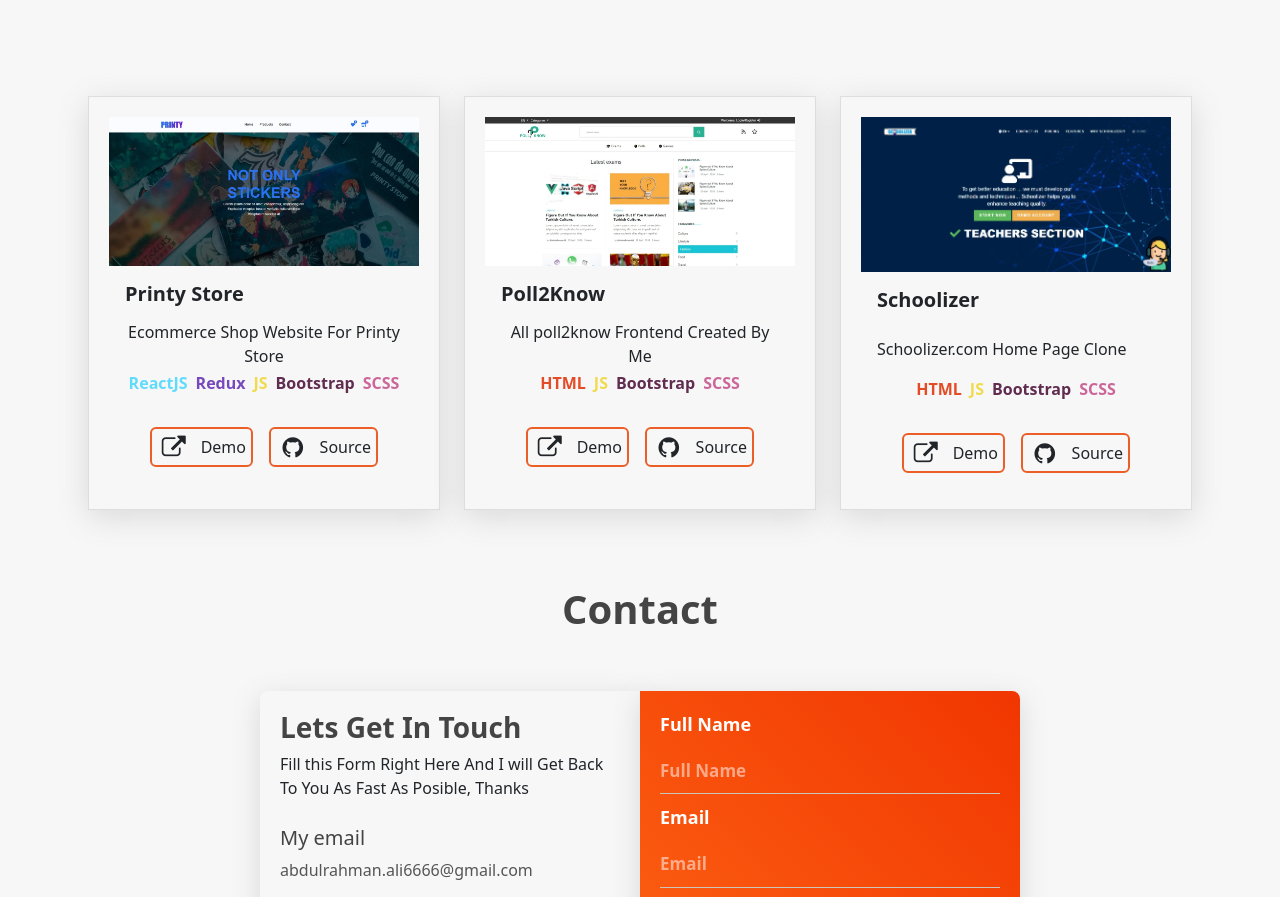
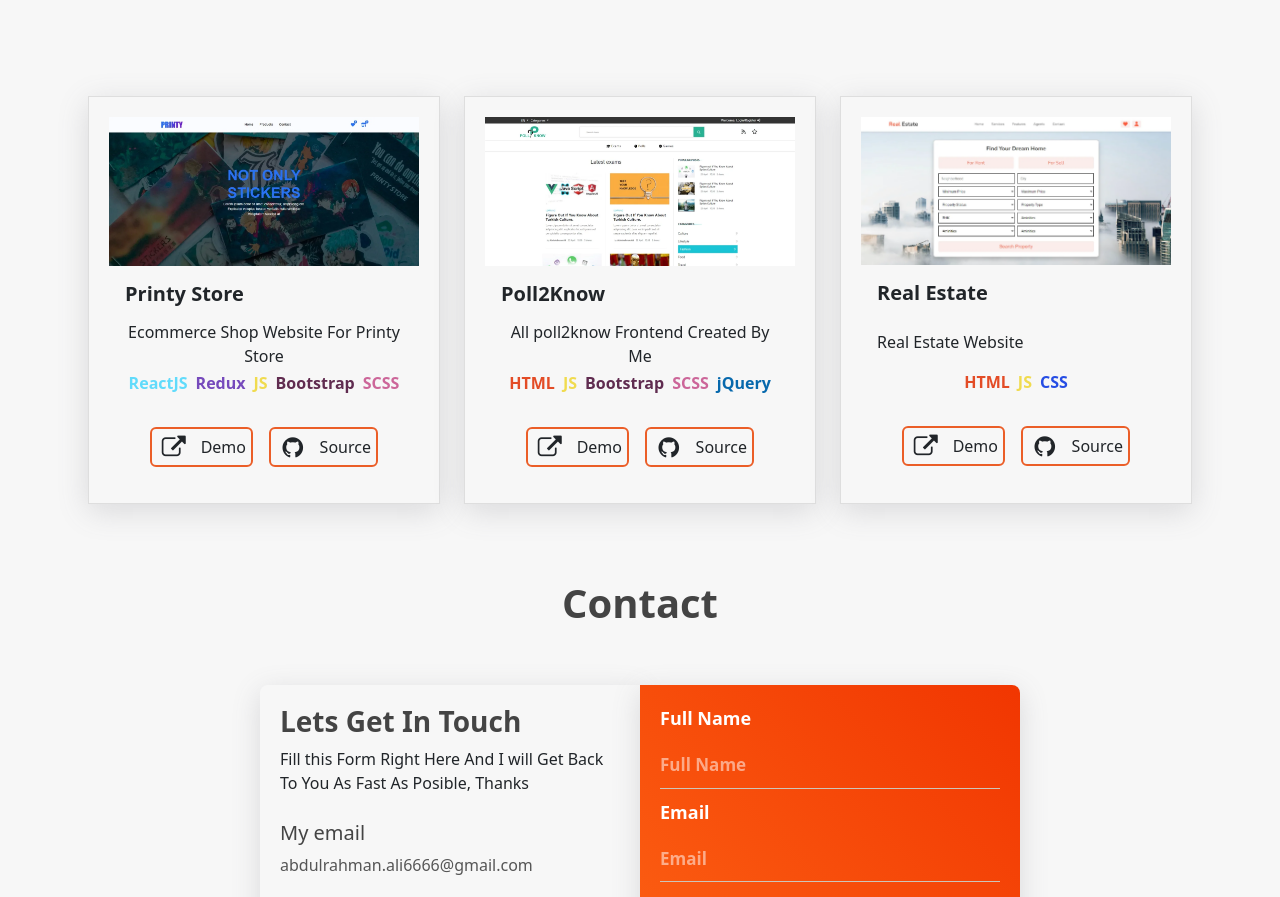
Before and after one commit to abdulrahmanali-dev/my-portofolio, a React (Create React App) app: page / in a window 1280 px wide. Shown: the part 1391-2288 px from the top of the page. Built offline with nearby package versions, Linux system fonts and the light colour scheme.

Commit message:
added new project

```diff
--- a/src/assets/data/projects.js
+++ b/src/assets/data/projects.js
@@ -1,4 +1,5 @@
 import project2Img from "../images/project-2.webp";
+import project3Img from "../images/project-3.webp";
 import project5Img from "../images/project-5.webp";
 import project6Img from "../images/project-6.webp";
 export const projects = [
@@ -13,17 +14,17 @@ export const projects = [
   {
     name: "Poll2Know",
     desc: "All poll2know Frontend Created By Me",
-    tech: ["HTML", "JS", "Bootstrap", "SCSS"],
+    tech: ["HTML", "JS", "Bootstrap", "SCSS" ,'jQuery'],
     imgUrl: project6Img,
     link: "https://poll2know.com/en/",
     source: "https://github.com/abdulrahmanali-dev/poll2know.com_frontend",
   },
   {
-    name: "Schoolizer",
-    desc: "Schoolizer.com Home Page Clone",
-    tech: ["HTML", "JS", "Bootstrap", "SCSS"],
-    imgUrl: project2Img,
-    link: "https://schoolizer-v2.netlify.app",
-    source: "https://github.com/abdulrahmanali-dev/schoolizer.com_frontend",
+    name: "Real Estate",
+    desc: "Real Estate Website",
+    tech: ["HTML", "JS", "CSS"],
+    imgUrl: project3Img,
+    link: "https://real-essstate.netlify.app",
+    source: "https://github.com/abdulrahmanali-dev/real-estate-website",
   },
 ];
--- a/src/pages/home/Home.css
+++ b/src/pages/home/Home.css
@@ -121,8 +121,12 @@
   color: #e34c26;
 }
 
-.css {
+.CSS {
   color: #264de4;
+}
+
+.jQuery {
+  color: #0769ad;
 }
 
 .JS {
--- a/src/pages/home/Home.scss
+++ b/src/pages/home/Home.scss
@@ -105,8 +105,11 @@
 .HTML {
   color: #e34c26;
 }
-.css {
+.CSS {
   color: #264de4;
+}
+.jQuery {
+  color: #0769ad;
 }
 .JS {
   color: #f0db4f;
```
Also changed, not shown: src/assets/images/project-3.webp, 1 other file (tests, documents, lock files or other folders).
